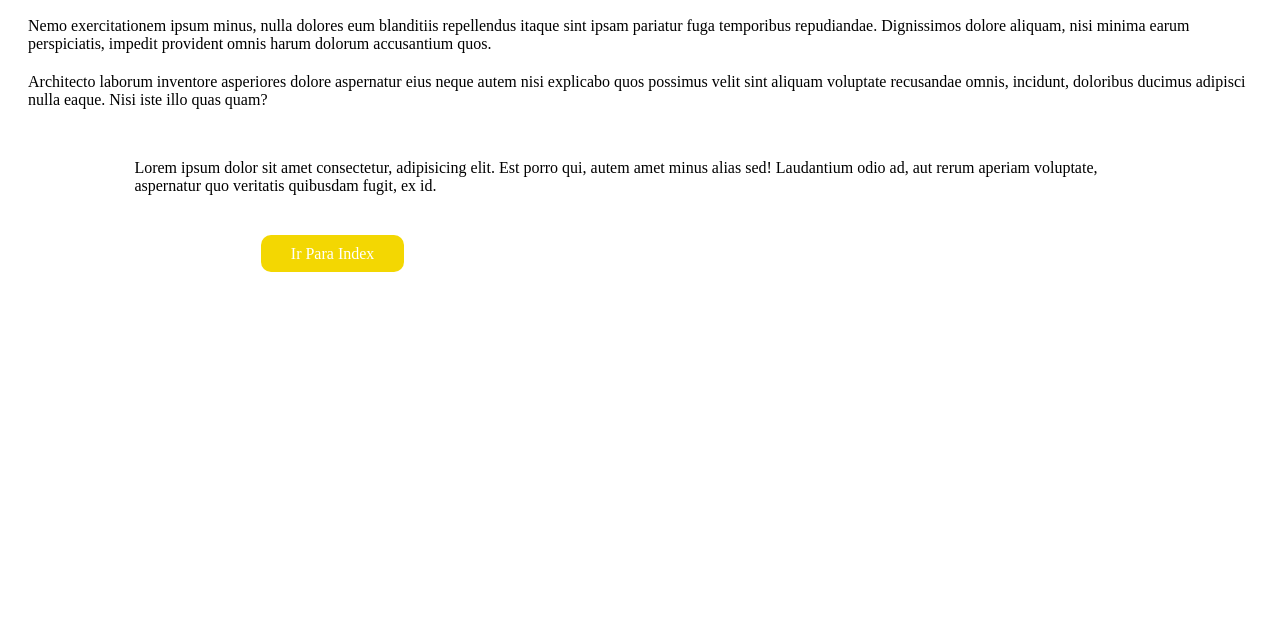
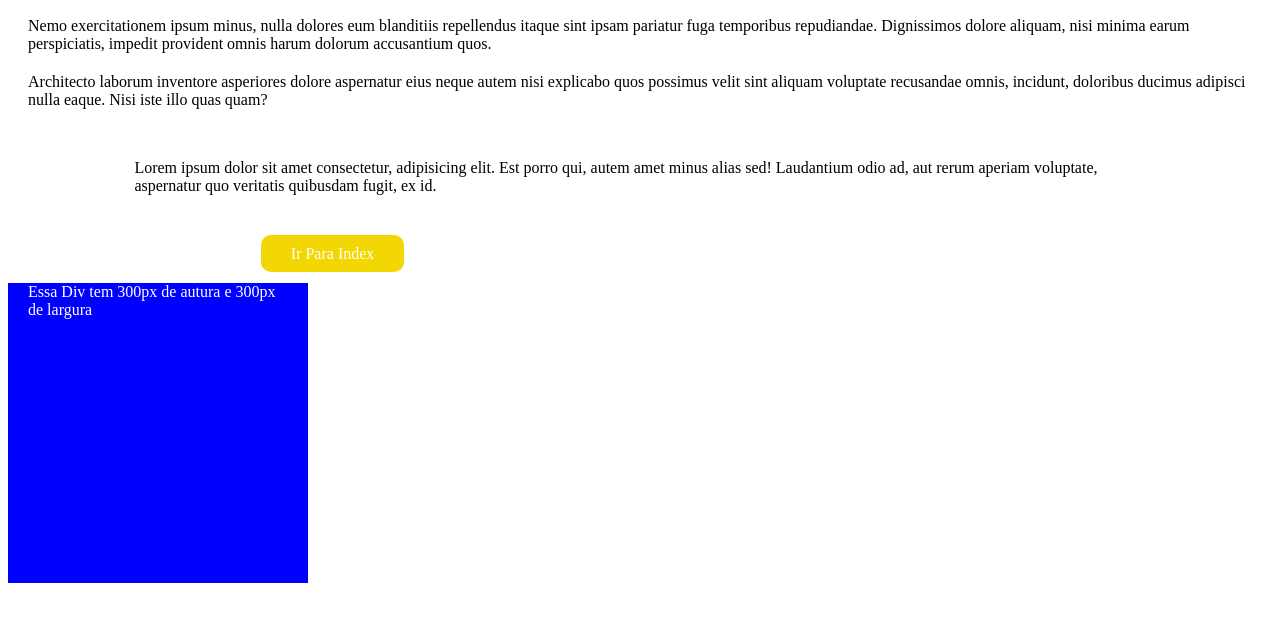
Before and after one commit to santana-025/AprendendoCSS, a plain HTML site: page margin.html in a window 1280 px wide. Shown: the part 119-740 px from the top of the page. Drawn offline with Linux system fonts and the light colour scheme.

Commit message:
Larg e altu

```diff
--- a/css/margin.css
+++ b/css/margin.css
@@ -21,3 +21,17 @@ p {
     background-color: chartreuse;
     color: black;
 }
+
+.teste {
+    max-width: 800px;
+    width: 300px;
+    height: 300px;
+    background-color: blue;
+    color: white;
+
+}
+
+.teste:hover {
+    background-color: black;
+    color: red;
+}
--- a/margin.html
+++ b/margin.html
@@ -26,6 +26,10 @@
 
     <a class="botao" href="index.html">Ir Para Index</a>
 
+    <div class="teste">
+        <p>Essa Div tem 300px de autura e 300px de largura </p>
+    </div>
+
 </body>
 
 </html>
```
